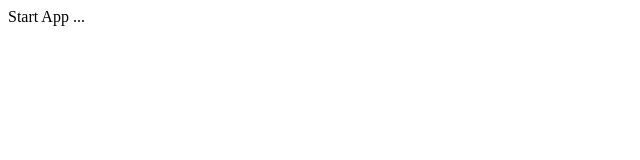
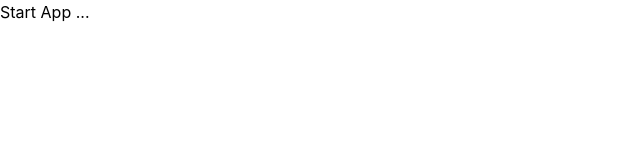
Before and after one commit to Abdelrhman612/Meeting-Room-FullStack, a React app in the folder frontend/: page / in a window 1280 px wide. Shown: the top 160 px of the page, without its empty margins (0-640 px from the left). Built offline with nearby package versions, Linux system fonts and the light colour scheme; the HTML template or start-up script is replaced by a standard one.

Commit message:
update App.css

```diff
--- a/frontend/src/App.css
+++ b/frontend/src/App.css
@@ -0,0 +1,17 @@
+@import "tailwindcss";
+
+:root {
+  font-family: Inter, system-ui, Avenir, Helvetica, Arial, sans-serif;
+  line-height: 1.5;
+  font-weight: 400;
+}
+
+body {
+  margin: 0;
+  min-width: 320px;
+  min-height: 100vh;
+}
+
+* {
+  box-sizing: border-box;
+}
```
